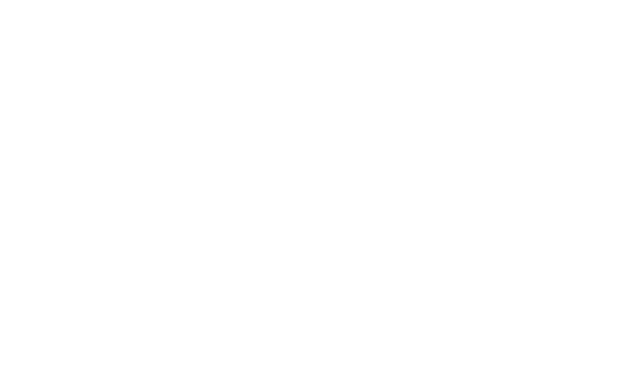
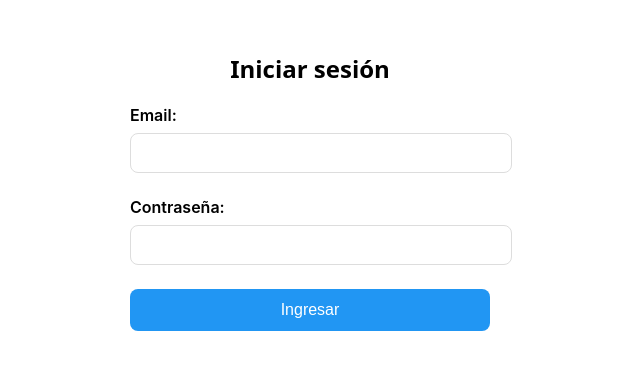
Before and after one commit to gasaga/BlackBelt, a React (Create React App) app: page /login in a window 1280 px wide. Before the commit this address had no page. Shown: the top 370 px of the page, without its empty margins (330-970 px from the left). Built offline with nearby package versions, Linux system fonts and the light colour scheme; a web font is replaced by a local one.

Commit message:
añadido firebase y funcional, en apartado /login

```diff
--- a/package.json
+++ b/package.json
@@ -3,10 +3,12 @@
   "version": "0.1.0",
   "private": true,
   "dependencies": {
+    "@react-firebase/auth": "^0.2.10",
     "@testing-library/dom": "^10.4.0",
     "@testing-library/jest-dom": "^6.6.3",
     "@testing-library/react": "^16.3.0",
     "@testing-library/user-event": "^13.5.0",
+    "firebase": "^12.0.0",
     "react": "^19.1.0",
     "react-dom": "^19.1.0",
     "react-router-dom": "^7.6.3",
--- a/src/App.js
+++ b/src/App.js
@@ -5,11 +5,14 @@
 import Quiz from './components/Quiz';
 import Results from './components/Results';
 import questions from './data/questions'; // Ruta corregida
+import Login from './components/Login'; // Importa el componente Login
 
 function App() {
   return (
     <Router>
       <Routes>
+        <Route path="/login" element={<Login />} />
+
         <Route path="/" element={<BeltSelector />} />
         <Route
           path="/quiz/:beltId"
--- /dev/null
+++ b/src/components/Login.js
@@ -0,0 +1,76 @@
+// src/components/Login.js
+import React, { useState } from 'react';
+import { useNavigate } from 'react-router-dom';
+import styles from './Login.module.css';
+import { signInWithEmailAndPassword } from "firebase/auth";
+import { auth } from "../firebase";
+
+
+
+
+const Login = () => {
+  const [email, setEmail] = useState('');
+  const [password, setPassword] = useState('');
+  const navigate = useNavigate();
+
+ const validateForm = () => {
+  if (!email.includes('@')) {
+    alert('Email no válido');
+    return false;
+  }
+  if (password.length < 6) {
+    alert('La contraseña debe tener al menos 6 caracteres');
+    return false;
+  }
+  return true;
+};
+
+// Modifica handleSubmit:
+ const handleSubmit = async (e) => {
+    e.preventDefault();
+   if (!validateForm()) return; // Usa la función o elimínala
+
+    try {
+      await signInWithEmailAndPassword(auth, email, password);
+      navigate('/');
+    } catch (error) {
+      console.error("Error:", error.message);
+      alert("Error de autenticación: " + error.message);
+    }
+  };
+
+
+
+  return (
+    <div className={styles.loginContainer}>
+      <h2>Iniciar sesión</h2>
+      <form onSubmit={handleSubmit}>
+        <div className={styles.inputGroup}>
+          <label htmlFor="email">Email:</label>
+          <input
+            type="email"
+            id="email"
+            value={email}
+            onChange={(e) => setEmail(e.target.value)}
+            required
+          />
+        </div>
+        <div className={styles.inputGroup}>
+          <label htmlFor="password">Contraseña:</label>
+          <input
+            type="password"
+            id="password"
+            value={password}
+            onChange={(e) => setPassword(e.target.value)}
+            required
+          />
+        </div>
+        <button type="submit" className={styles.loginButton}>
+          Ingresar
+        </button>
+      </form>
+    </div>
+  );
+};
+
+export default Login;
--- /dev/null
+++ b/src/components/Login.module.css
@@ -0,0 +1,41 @@
+.loginContainer {
+  max-width: 360px;
+  margin: 0 auto;
+  padding: 2rem;
+  text-align: center;
+}
+
+.inputGroup {
+  margin-bottom: 1.5rem;
+  text-align: left;
+}
+
+.inputGroup label {
+  display: block;
+  margin-bottom: 0.5rem;
+  font-weight: 600;
+}
+
+.inputGroup input {
+  width: 100%;
+  padding: 10px;
+  border: 1px solid #ddd;
+  border-radius: 8px;
+  font-size: 1rem;
+}
+
+.loginButton {
+  width: 100%;
+  padding: 12px;
+  background-color: #2196F3; /* Azul */
+  color: white;
+  border: none;
+  border-radius: 8px;
+  font-size: 1rem;
+  cursor: pointer;
+  transition: background 0.3s;
+}
+
+.loginButton:hover {
+  background-color: #0b7dda;
+}
--- /dev/null
+++ b/src/firebase.js
@@ -0,0 +1,25 @@
+// Import the functions you need from the SDKs you need
+import { initializeApp } from "firebase/app";
+import { getAuth } from "firebase/auth";
+import { getAnalytics } from "firebase/analytics";
+// TODO: Add SDKs for Firebase products that you want to use
+// https://firebase.google.com/docs/web/setup#available-libraries
+
+// Your web app's Firebase configuration
+// For Firebase JS SDK v7.20.0 and later, measurementId is optional
+const firebaseConfig = {
+  apiKey: "AIzaSyDvMv6rkLoCpdrrr2PQ1Yr67riR8nGVn34",
+  authDomain: "blackbelt-9520.firebaseapp.com",
+  projectId: "blackbelt-9520",
+  storageBucket: "blackbelt-9520.firebasestorage.app",
+  messagingSenderId: "387253271137",
+  appId: "1:387253271137:web:b04dac4a2abe46035c0820",
+  measurementId: "G-HNSY9V2XF8"
+};
+
+// Initialize Firebase
+const app = initializeApp(firebaseConfig);
+const analytics = getAnalytics(app);
+const auth = getAuth(app);
+
+export { auth } // Exporta auth para usar en otros componentes
```
Also changed, not shown: 1 other file (tests, documents, lock files or other folders).
